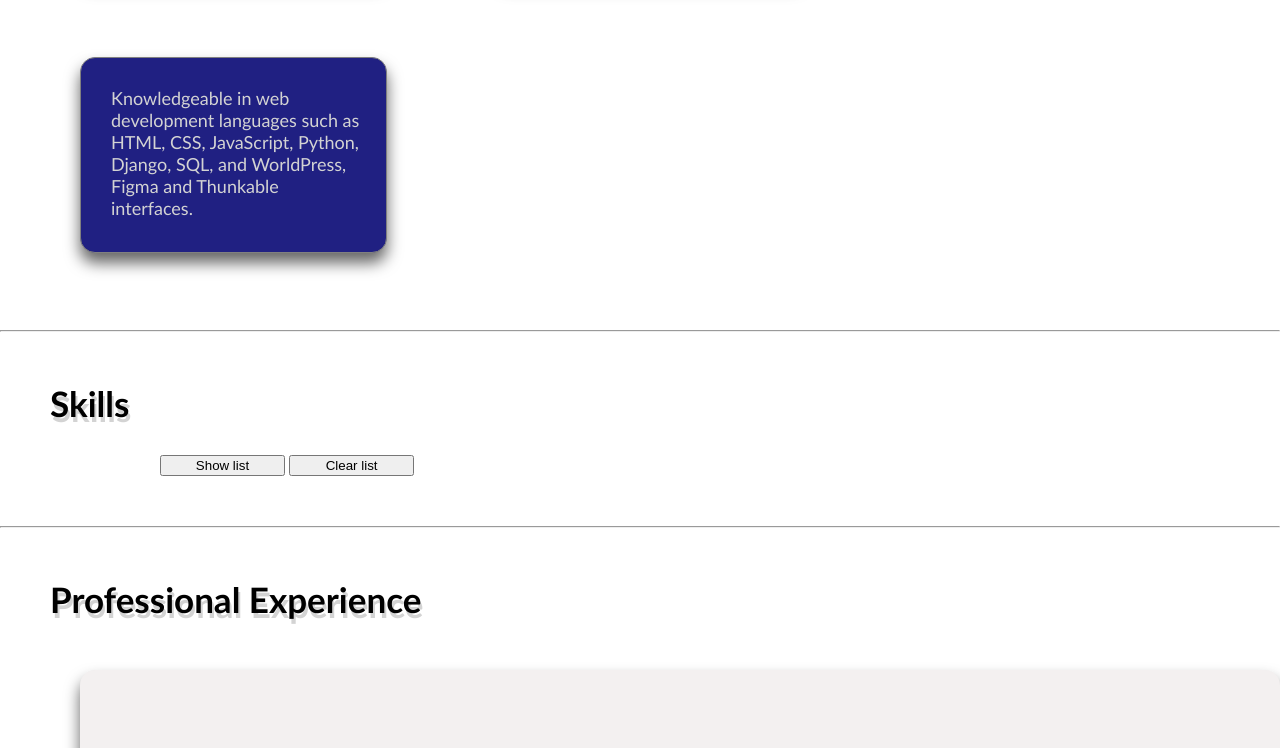
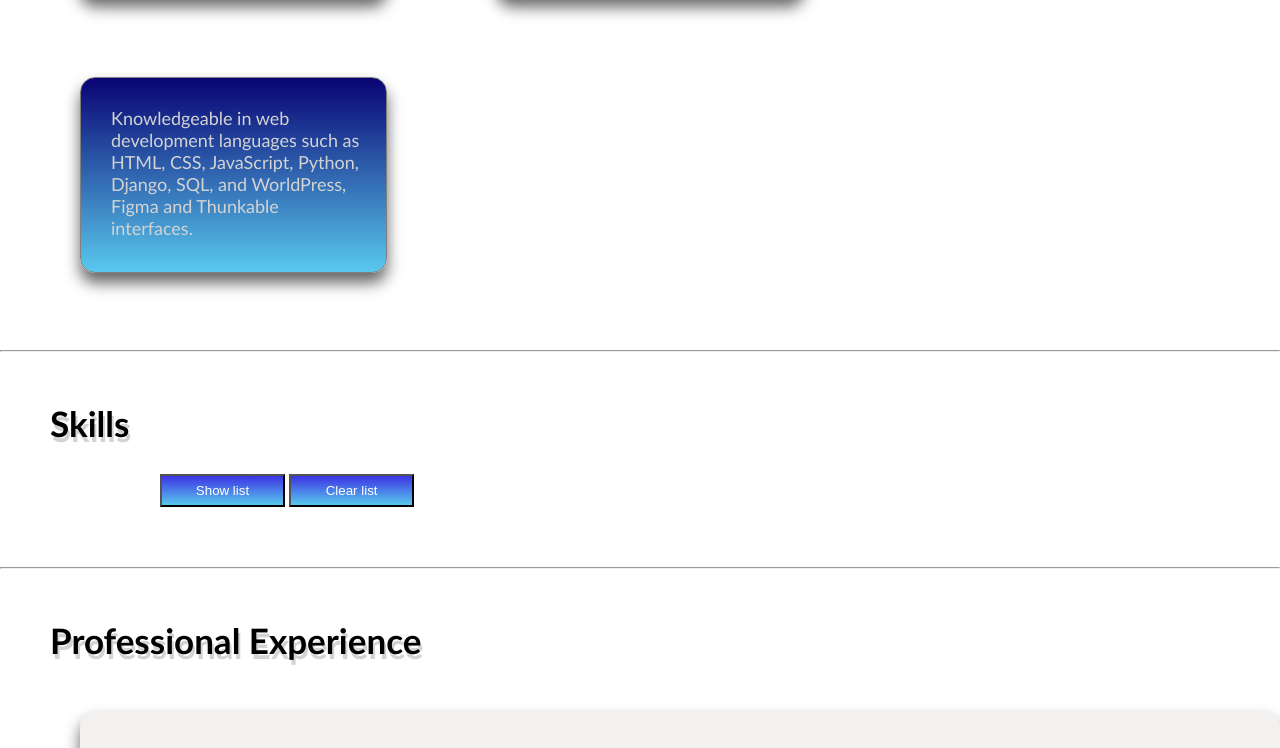
Before and after one commit to BashaTaylor/Resume_Mobile, a plain HTML site: page index.html in a window 1280 px wide. Shown: the part 1999-2747 px from the top of the page. Drawn offline with Linux system fonts and the light colour scheme.

Commit message:
Update style1.css

```diff
--- a/style1.css
+++ b/style1.css
@@ -112,6 +112,7 @@ div {
     height: auto; /* Maintain aspect ratio */
     margin-left: 0; /* Reset margin for smaller screens */
     margin-right: 0; /* Reset margin for smaller screens */
+    margin-top: 20px;
 }
 
 .overlay {
@@ -153,7 +154,7 @@ div {
     width: 3.2in;
     font-size: 18px;
     box-shadow: 0 10px 15px rgb(102, 102, 102);
-    background-color: rgb(32, 32, 130);
+    background-image: linear-gradient(rgb(8, 3, 115), rgb(89, 200, 237));
     font-weight: normal;
     transition: 2s;
 }
@@ -168,8 +169,15 @@ div {
     margin: 30px 30px 50px 160px;
 }
 
+.skills_section button {
+    background-image: linear-gradient(rgb(60, 51, 228), rgb(89, 200, 237));
+    color: white;
+    padding: 7px;
+}
+
 #skillsList {
     color: blue;
+    padding-top: 10px;
 }
 
 li::first-letter {
```
